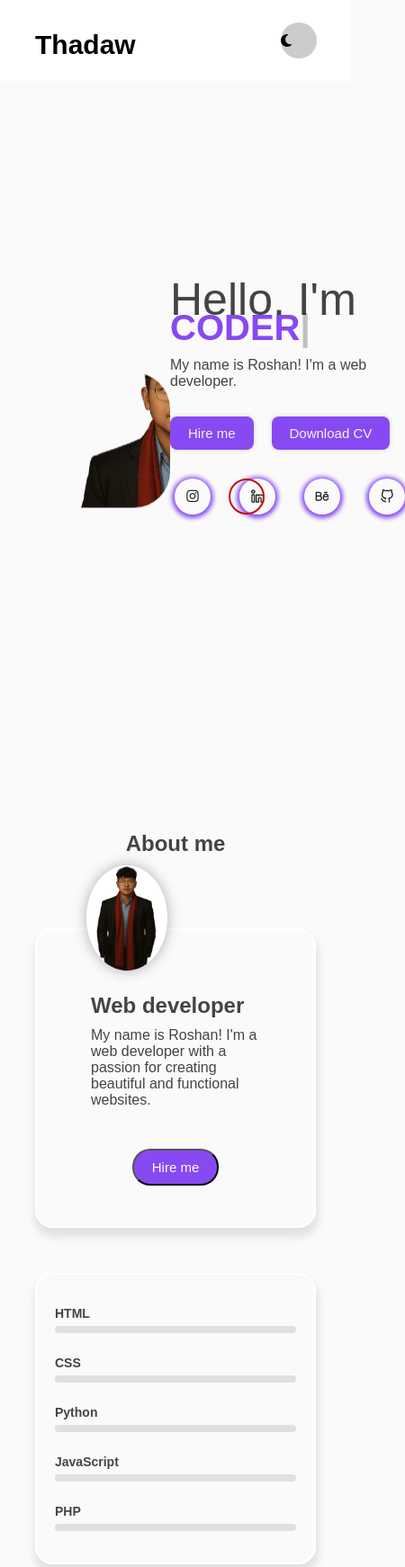
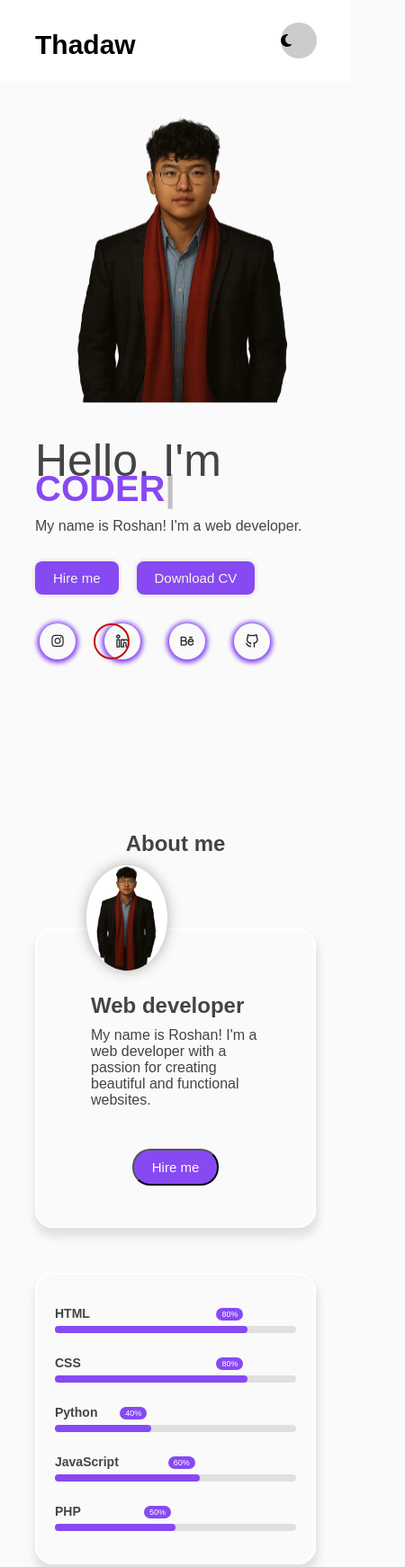
Before and after one commit to Thadaw/Personal-Potfolio, a plain HTML site: page index.html in a window 390 px wide. Shown: the top 1742 px of the page at 90% size, 450 px wide, since content can reach past the window. Drawn offline with nearby package versions, Linux system fonts and the light colour scheme; a web font is replaced by a local one.

Commit message:
Update styles.css
image responsive and form update

```diff
--- a/styles.css
+++ b/styles.css
@@ -182,7 +182,7 @@ body.dark #moon {
   flex-direction: column;
   width: 50%;
   padding-left: 20px;
-  margin-top: 10%;
+  margin-top: 2%;
 }
 
 .featured-text .hello {
@@ -309,17 +309,18 @@ box-shadow: 0px 0px 5px 1px rgba(0, 0, 0, 0.1);
 }
 
 .image{
-  margin-top: 10%;
-  width: 500px;
-  height: 700px;
+  margin-top: 2%;
+  width: 100%;
+  max-width: 500px;
+  height: auto;
   border-radius: 40px;
   overflow: hidden;
   animation: imgFlow 5s ease-in-out infinite;
 }
 
 .image img{
-  width: 500px;
-  height: 700px;
+  width: 100%;
+  height: auto;
   object-fit: cover;
 
 }
@@ -457,7 +458,11 @@ box-shadow: 0px 0px 5px 1px rgba(0, 0, 0, 0.1);
   border-radius: 6px;
   background: #8749f2;
   animation: progress 0.4s ease-in-forwards;
-  opacity: 0;
+  opacity: 1;
+  color: white;
+  font-size: 12px;
+  text-align: right;
+  padding-right: 5px;
 }
 
 .skill-per.html{
@@ -498,8 +503,8 @@ box-shadow: 0px 0px 5px 1px rgba(0, 0, 0, 0.1);
 
 .skill-per .tooltip{
   position: absolute;
-  right: -14px;
-  top: -28px;
+  right: 5px;
+  top: -20px;
   font-size: 9px;
   color: #fff;
   padding:2px 6px;
@@ -587,6 +592,21 @@ box-shadow: 0px 0px 5px 1px rgba(0, 0, 0, 0.1);
   box-shadow: 1px 8px 10px 2px var(--first-shadow);
   overflow: hidden;
   cursor: pointer;
+}
+
+.form-box {
+  position: relative;
+  display: flex;
+  flex-direction: column;
+  justify-content: center;
+  align-items: center;
+  margin-top: 0;
+  padding: 20px 40px;
+  width: 100%;
+  border: 2px solid #fff;
+  border-radius: 20px;
+  box-shadow: 1px 8px 10px 2px var(--first-shadow);
+  overflow: hidden;
 }
 
 .contact-info > h2{
@@ -768,12 +788,18 @@ footer{
     height: 100vh;
   }
 
+  .featured-box {
+    flex-direction: column;
+    padding-top: 100px; /* Added padding to offset fixed navbar */
+  }
+
   .featured-text{
     width: 100%;
     order: 2;
     justify-content: center;
     align-content: flex-start;
     min-height: 60vh;
+    margin-top:5px; /* Reduced margin-top to reduce gap */
   }
 
   .social_icons{
@@ -783,15 +809,23 @@ footer{
   .featured-image{
     order: 1;
     justify-content: center;
-    min-height: 150px;
+    align-items: flex-start;
+    min-height: 250px; /* Increased min-height to reduce cropping */
     width: 100%;
-    margin-top: 65px;
+    margin-top: 0;
   }
 
   .image,
   image img{
-    width: 150px;
-    height: 150px;
+    width: 100%;
+    max-width: 300px;
+    height: auto;
+    margin-top: 0;
+  }
+
+  .image img {
+    object-position: top; /* Added to show head fully */
+    object-fit: cover; /* Ensure image covers container */
   }
 
   .row{
```
